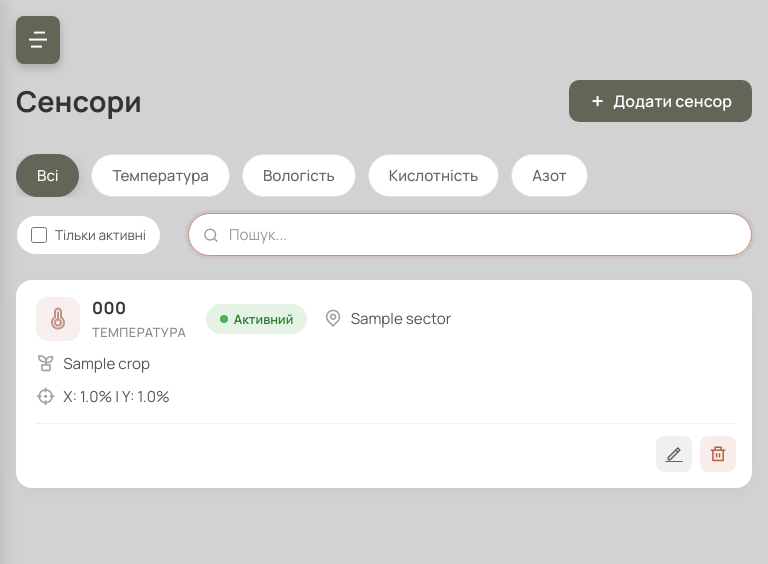
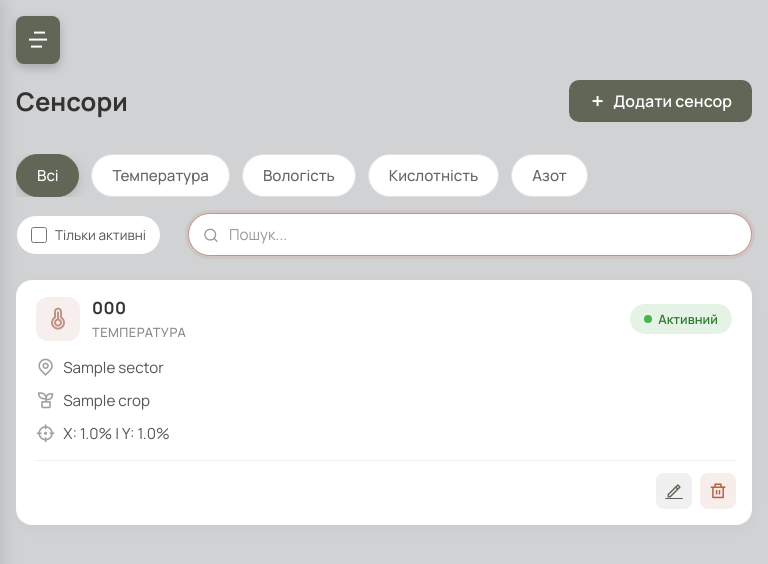
Before and after one commit to Hryhorenko-Yeluzaveta/soil-quality-monitoring, a Django app: page /sensors/ in a window 768 px wide. Shown: the top 564 px of the page. Run offline with Django 4.2, Linux system fonts and the light colour scheme; a user stored in the database is signed in; tables that the repository leaves empty hold one stand-in row (values such as "Sample post").

Commit message:
Fix the interface adaptivity on mobile devices

```diff
--- a/soil_quality_monitoring/static/css/crop_list.css
+++ b/soil_quality_monitoring/static/css/crop_list.css
@@ -11,6 +11,37 @@
 .page-header h1 {
   font-size: 1.8rem;
   color: #333;
+}
+
+@media (min-width: 601px) and (max-width: 1024px) {
+  .page-header {
+    flex-direction: row;
+    flex-wrap: nowrap;
+    justify-content: space-between;
+    align-items: center;
+  }
+
+  .page-header h1 {
+    font-size: 1.6rem;
+    min-width: 0;
+  }
+
+  .page-header .btn-primary {
+    flex-shrink: 0;
+  }
+}
+
+@media (max-width: 600px) {
+  .page-header {
+    flex-direction: column;
+    align-items: flex-start;
+    gap: 12px;
+    margin-bottom: 1.5rem;
+  }
+
+  .page-header h1 {
+    font-size: 1.5rem;
+  }
 }
 
 .btn-primary {
--- a/soil_quality_monitoring/static/css/dashboard.css
+++ b/soil_quality_monitoring/static/css/dashboard.css
@@ -103,11 +103,30 @@
     100% { box-shadow: 0 0 0 0 color-mix(in srgb, var(--accent-alert) 0%, transparent); }
 }
 
-@media (max-width: 768px) {
+@media (min-width: 601px) and (max-width: 1024px) {
     .dashboard-header {
         flex-direction: row;
+        flex-wrap: nowrap;
+        justify-content: space-between;
+        align-items: center;
+        gap: 16px;
+    }
+
+    .dashboard-header h1 {
+        font-size: 1.6rem;
+        min-width: 0;
+    }
+
+    .header-actions {
+        flex-shrink: 0;
+    }
+}
+
+@media (max-width: 600px) {
+    .dashboard-header {
+        flex-direction: column;
         align-items: flex-start;
-        gap: 16px;
+        gap: 12px;
         margin-bottom: 20px;
     }
 
--- a/soil_quality_monitoring/static/css/filter_search.css
+++ b/soil_quality_monitoring/static/css/filter_search.css
@@ -118,7 +118,7 @@
     box-shadow: 0 4px 12px rgba(97, 102, 87, 0.25);
 }
 
-@media (max-width: 768px) {
+@media (max-width: 1024px) {
     .controls-row {
         flex-direction: column;
         align-items: stretch;
--- a/soil_quality_monitoring/static/css/sensor_list.css
+++ b/soil_quality_monitoring/static/css/sensor_list.css
@@ -178,7 +178,7 @@
     font-size: 1.2rem;
 }
 
-@media (max-width: 768px) {
+@media (max-width: 1190px) {
     .toggle-checkbox {
         padding: 10px 14px;
         flex-shrink: 0;
@@ -215,24 +215,30 @@
         justify-content: flex-end;
     }
 
-    .sensor-info-group.sector-info,
+    .sensor-info-group.sector-info {
+        flex: 1 1 100%;
+        order: 4;
+        margin: 4px 0 0 0;
+        padding-left: 0;
+    }
+
     .sensor-info-group.crop-info {
-        flex: 1 1 45%;
-        order: 4;
+        flex: 1 1 100%;
+        order: 5;
         margin: 0;
         padding-left: 0;
     }
 
     .sensor-info-group.coords-info {
         flex: 1 1 100%;
-        order: 5;
+        order: 6;
         margin: 0;
         padding-left: 0;
     }
 
     .sensor-actions {
         flex: 1 1 100%;
-        order: 6;
+        order: 7;
         justify-content: flex-end;
         margin-top: 4px;
         padding-top: 12px;
--- a/soil_quality_monitoring/static/css/user_list.css
+++ b/soil_quality_monitoring/static/css/user_list.css
@@ -138,7 +138,7 @@
     flex-shrink: 0;
 }
 
-@media (max-width: 768px) {
+@media (max-width: 1160px) {
     .user-row {
         display: flex;
         flex-wrap: wrap;
--- a/soil_quality_monitoring/templates/user_list.html
+++ b/soil_quality_monitoring/templates/user_list.html
@@ -8,7 +8,7 @@
         <h1>Користувачі</h1>
         {% if user.is_admin %}
         <a href="{% url 'user_create' %}" class="btn-primary">
-            <i class="ri-user-add-line"></i>
+            <i class="ri-add-line"></i>
             <span>Додати користувача</span>
         </a>
         {% endif %}
```
